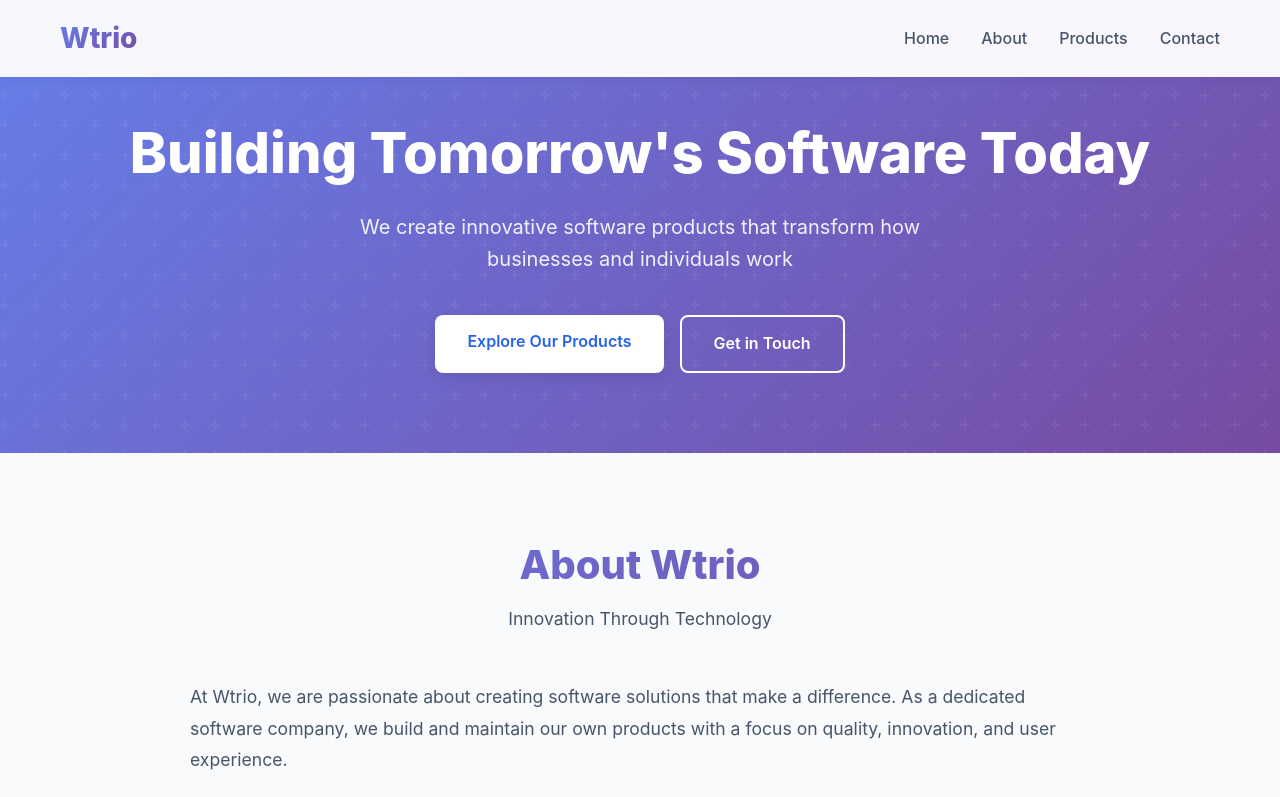
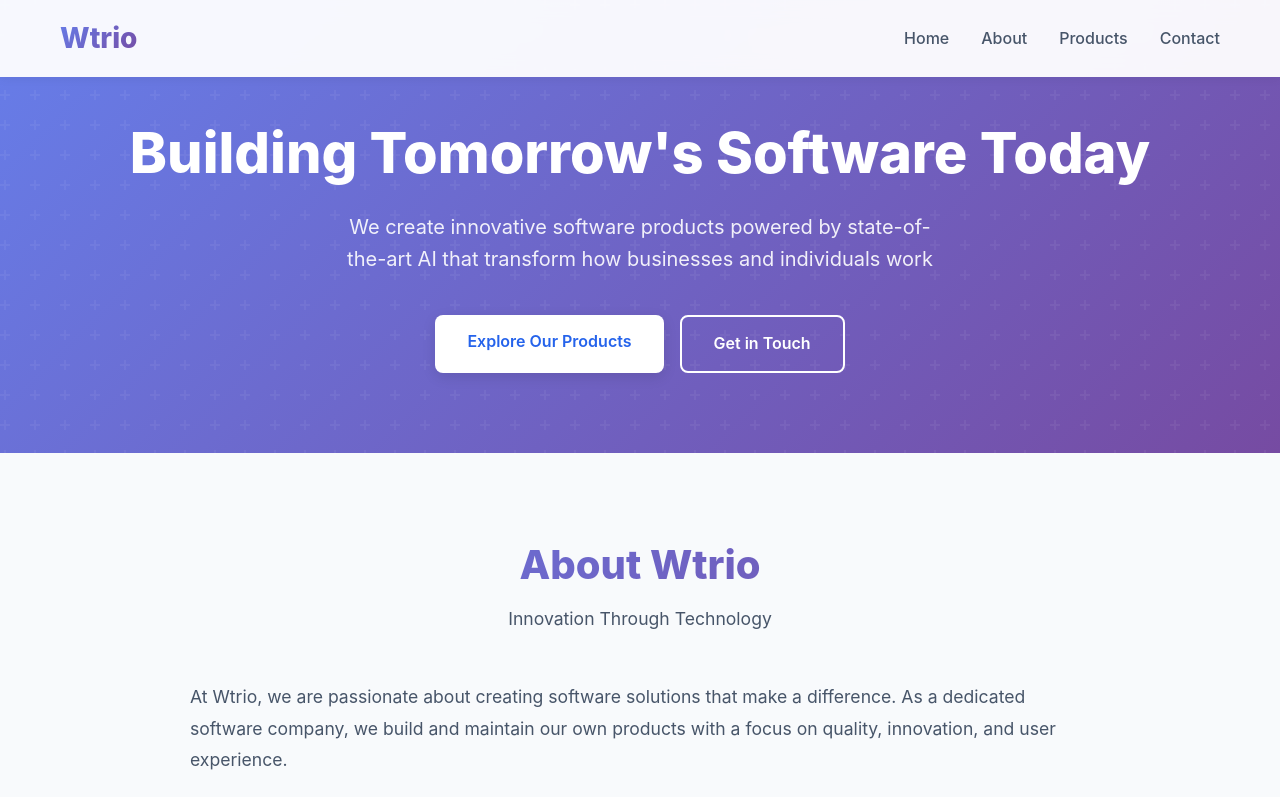
Before and after one commit to WTRIO/wtrio.github.io, a plain HTML site: page index.html in a window 1280 px wide. Shown: the top 797 px of the page. Drawn offline with Linux system fonts and the light colour scheme.

Commit message:
Update description

```diff
--- a/index.html
+++ b/index.html
@@ -32,7 +32,7 @@
         <div class="container">
             <div class="hero-content">
                 <h2 class="hero-title">Building Tomorrow's Software Today</h2>
-                <p class="hero-subtitle">We create innovative software products that transform how businesses and individuals work</p>
+                <p class="hero-subtitle">We create innovative software products powered by state-of-the-art AI that transform how businesses and individuals work</p>
                 <div class="hero-cta">
                     <a href="#products" class="btn btn-primary">Explore Our Products</a>
                     <a href="#contact" class="btn btn-outline">Get in Touch</a>
```
